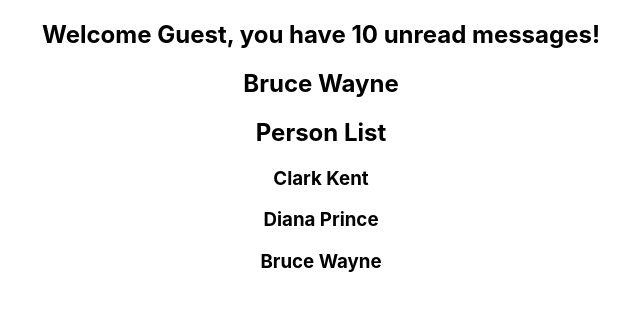
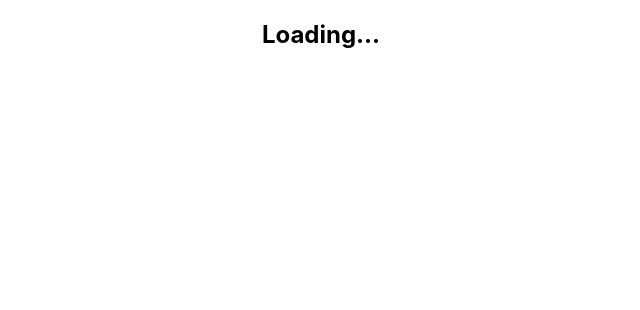
Before and after one commit to SaneManiacMG/react-typescript-demo, a React (Create React App) app: page / in a window 1280 px wide. Shown: the top 310 px of the page, without its empty margins (319-959 px from the left). Built offline with nearby package versions, Linux system fonts and the light colour scheme.

Commit message:
String literal type

```diff
--- a/src/App.tsx
+++ b/src/App.tsx
@@ -1,35 +1,31 @@
 import './App.css';
-import { Greet } from './components/Greet';
-import { Person } from './components/Person';
-import { PersonList } from './components/PersonList';
+import { Status } from './components/Status';
 
 function App() {
-  const personName = {
-    first: 'Bruce',
-    last: 'Wayne'
-  };
+  // const personName = {
+  //   first: 'Bruce',
+  //   last: 'Wayne'
+  // };
 
-  const nameList = [
-    {
-      first: 'Clark',
-      last: 'Kent'
-    },
-    {
-      first: 'Diana',
-      last: 'Prince'
-    },
-    {
-      first: 'Bruce',
-      last: 'Wayne'
-    }
-  ]
+  // const nameList = [
+  //   {
+  //     first: 'Clark',
+  //     last: 'Kent'
+  //   },
+  //   {
+  //     first: 'Diana',
+  //     last: 'Prince'
+  //   },
+  //   {
+  //     first: 'Bruce',
+  //     last: 'Wayne'
+  //   }
+  // ]
 
 
   return (
     <div className="App">
-      <Greet name="MG" messageCount={10} isLoggedIn={false} />
-      <Person name={personName} />
-      <PersonList names={nameList} />
+      <Status status="loading" />
     </div>
   );
 }
--- /dev/null
+++ b/src/components/Status.tsx
@@ -0,0 +1,21 @@
+type StatusProps = {
+    status: 'loading' | 'success' | 'error';
+}
+
+export const Status = (props: StatusProps) => {
+    let message
+
+    if (props.status === 'loading') {
+        message = 'Loading...'
+    } else if (props.status === 'success') {
+        message = 'Data fetched successfully!'
+    } else if (props.status === 'error') {
+        message = 'Error fetching data!'
+    }
+
+    return (
+        <div>
+            <h2>{message}</h2>
+        </div>
+    );
+};
```
